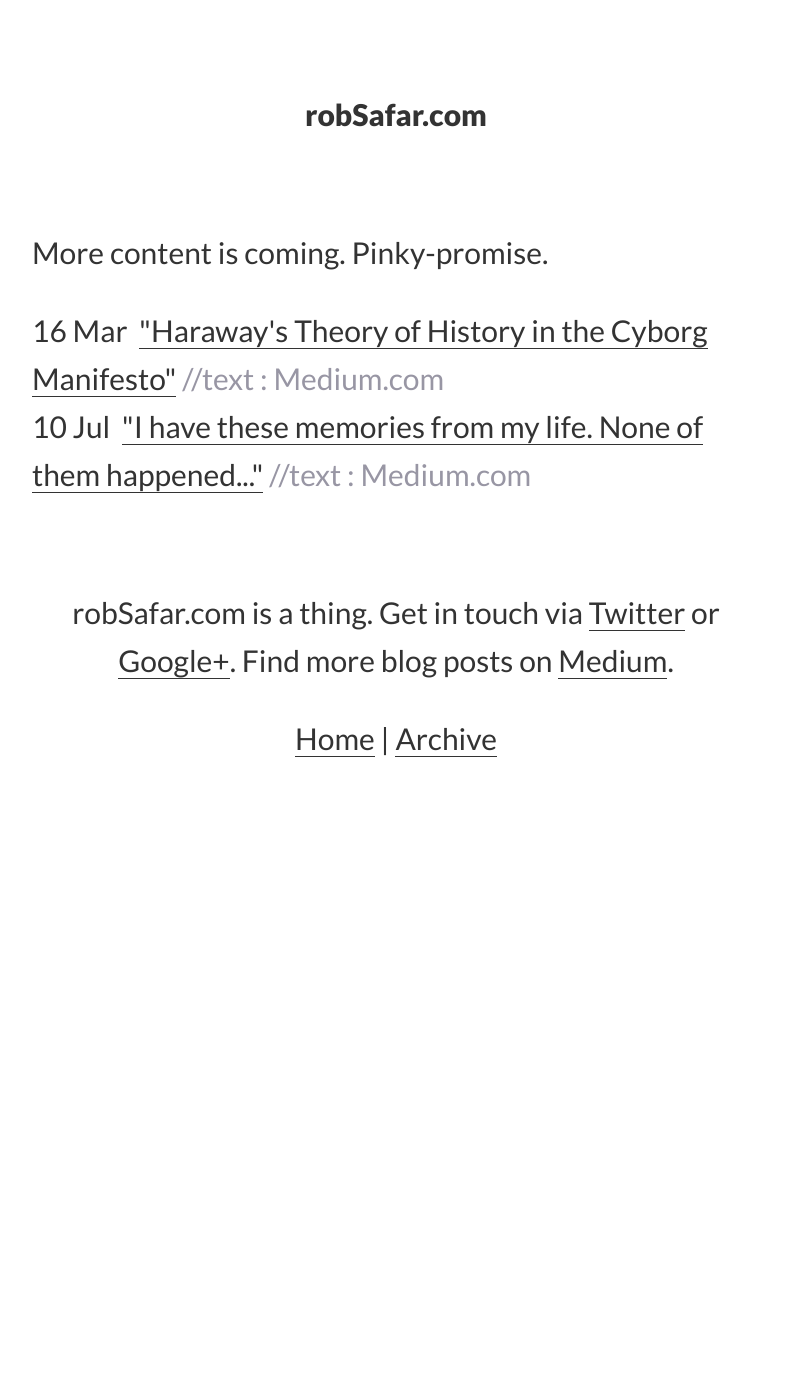
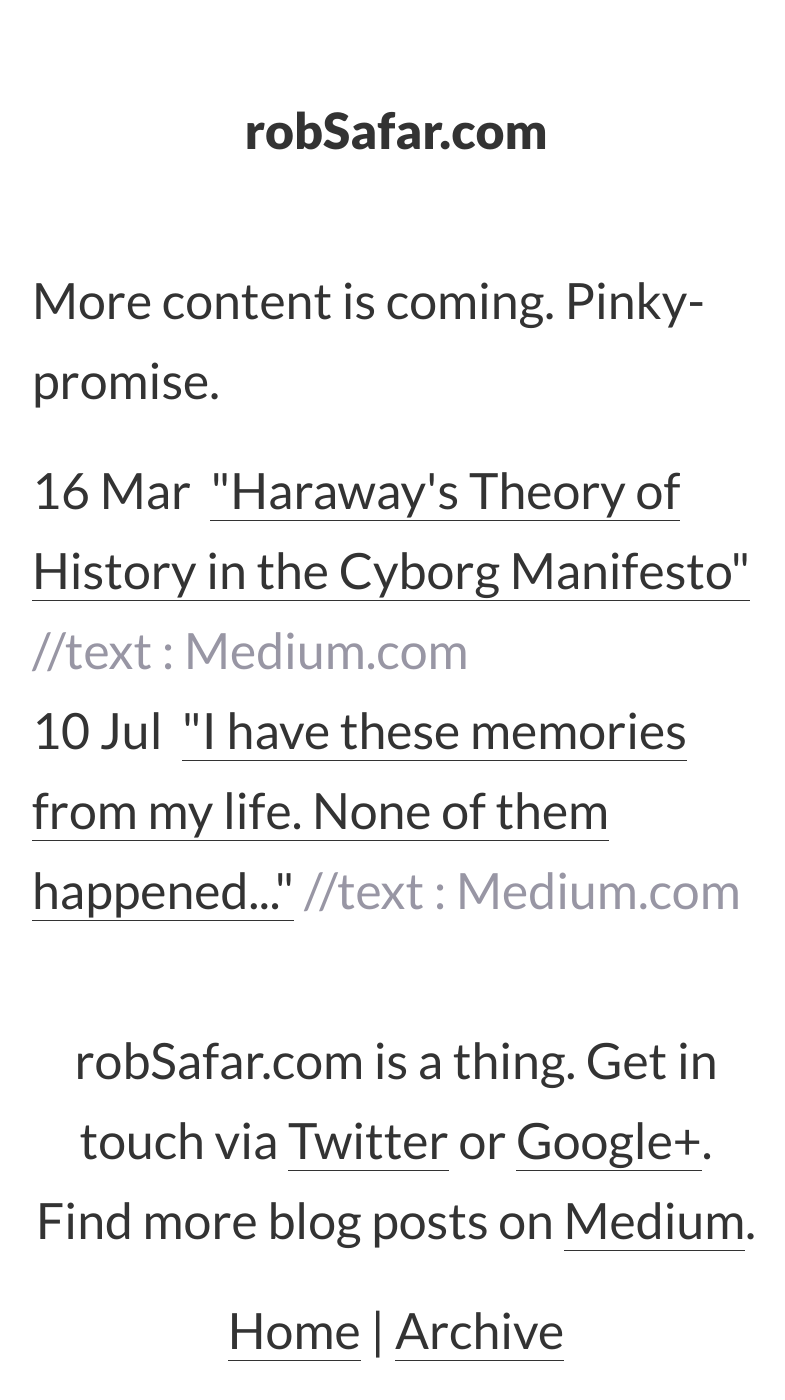
Before and after one commit to whereof-thereof/NotReally, a Jekyll site: the page built from index.html, in a window 1280 px wide. Shown: the whole page, without its empty margins (244-1029 px from the left). Built offline with Jekyll 4.4.1, drawn with Linux system fonts in a browser that asks for light colours; before the commit the page ends 990 px from its top, so only the background shows below that.

Commit message:
Homepage desktop dope font-size

```diff
--- a/_sass/_layout.scss
+++ b/_sass/_layout.scss
@@ -5,6 +5,9 @@ body {
 
 body.indexHTML {
   font-size: 30px;
+}
+@media screen and (min-width: 400px) {
+  body.indexHTML { font-size: 50px; }
 }
 
 .post-content, .homepage-post {
```
